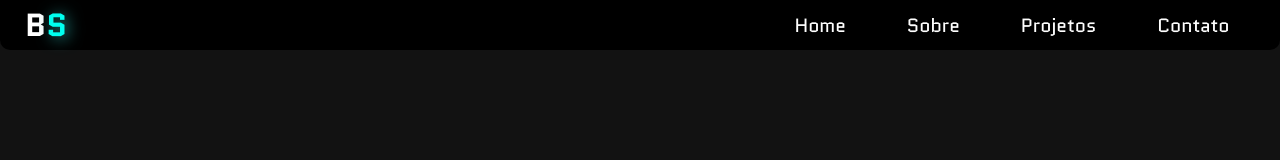
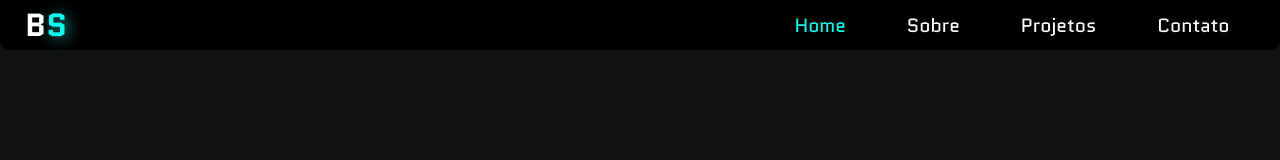
Before and after one commit to dev-brunosantos/bruno-santos, a React (Vite) app: page / in a window 1280 px wide. Shown: the top 160 px of the page. Built offline with nearby package versions, Linux system fonts and the light colour scheme.

Commit message:
Melhorando indicação de pagina

```diff
--- a/src/components/Menu/componentes.ts
+++ b/src/components/Menu/componentes.ts
@@ -53,7 +53,6 @@ export const Links = styled.li`
         color: var(--texto);
         &:hover {
             color: var(--azul);
-
             transform: scale(1.1);
         }
     }
--- a/src/components/Menu/index.tsx
+++ b/src/components/Menu/index.tsx
@@ -1,6 +1,14 @@
+import { useState } from "react"
 import { Cabecalho, Logo, Nav, Ul, Links } from "./componentes"
 
 export const Menu = () => {
+
+    const [telaAtiva, setTelaAtiva] = useState('home')
+
+    function mudarTela(tela: string) {
+        setTelaAtiva(tela)
+    }
+
     return (
         <Cabecalho className="cabecalho">
             <Logo>
@@ -11,16 +19,24 @@ export const Menu = () => {
             <Nav>
                 <Ul>
                     <Links>
-                        <a href="#home">Home</a>
+                        <a href="#home" style={{ color: telaAtiva == 'home' ? 'var(--azul)' : '', }} onClick={() => mudarTela('home')}>
+                            Home
+                        </a>
                     </Links>
                     <Links>
-                        <a href="#sobre">Sobre</a>
+                        <a href="#sobre" style={{ color: telaAtiva == 'sobre' ? 'var(--azul)' : '' }} onClick={() => mudarTela('sobre')}>
+                            Sobre
+                        </a>
                     </Links>
                     <Links>
-                        <a href="#projetos">Projetos</a>
+                        <a href="#projetos" style={{ color: telaAtiva == 'projetos' ? 'var(--azul)' : '' }} onClick={() => mudarTela('projetos')}>
+                            Projetos
+                        </a>
                     </Links>
                     <Links>
-                        <a href="#contatos">Contato</a>
+                        <a href="#contatos" style={{ color: telaAtiva == 'contatos' ? 'var(--azul)' : '' }} onClick={() => mudarTela('contatos')}>
+                            Contato
+                        </a>
                     </Links>
                 </Ul>
             </Nav>
```
